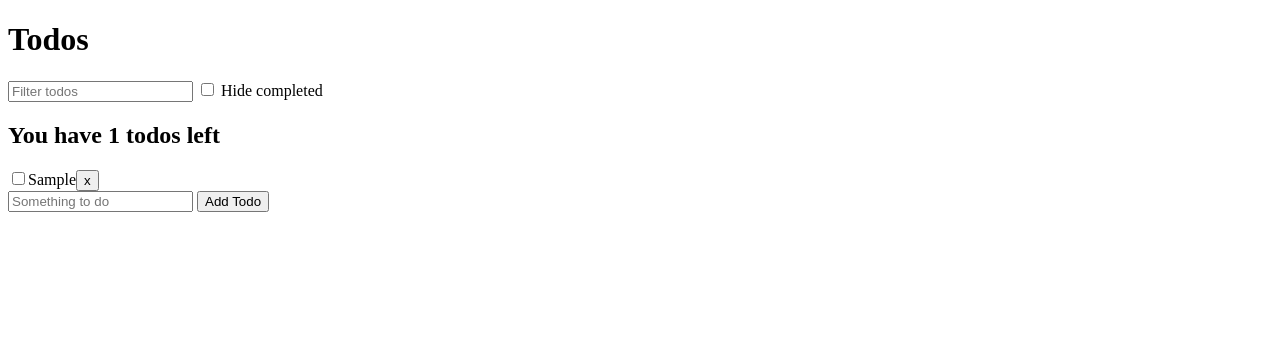
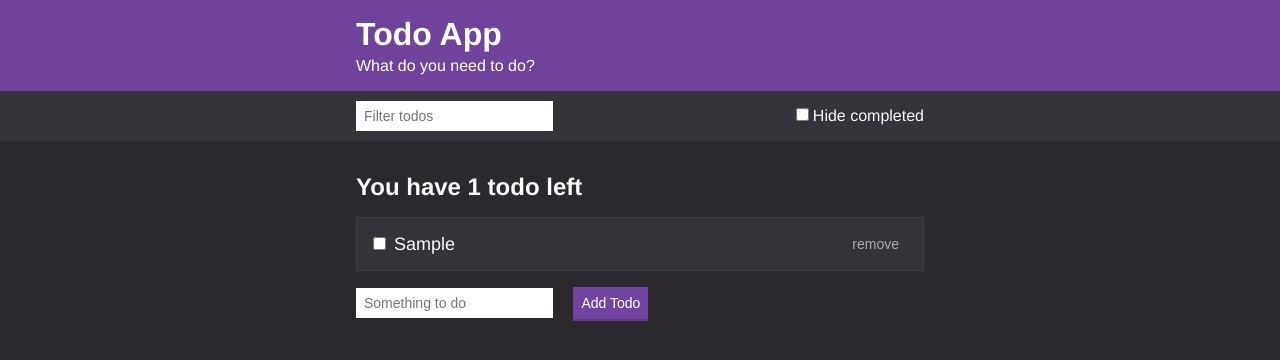
Before and after one commit to tsg1204/ModernJS, a plain HTML site: page todo-app/index.html in a window 1280 px wide. Both pictures are taken after typing "Sample" into the empty fields and a click on the button "Add Todo". Drawn offline with Linux system fonts and the light colour scheme.

Commit message:
finish styling

```diff
--- /dev/null
+++ b/notes-app/styles/styles.css
@@ -0,0 +1,186 @@
+/* Base Styles */
+
+/*
+
+BEM (block, element, modifier)
+
+Block     ->  house
+Element   ->  house__kitchen
+Modifier  ->  house--condo
+
+*/
+
+* {
+    box-sizing: border-box;
+    margin: 0;
+    padding: 0;
+}
+
+html {
+  font-size: 62.5%;
+}
+
+body {
+  color: #333333;
+  font-family: Helvetica, Arial, sans-serif;
+  font-size: 1.6rem;
+}
+
+button {
+  cursor: pointer;
+}
+
+a {
+    color: #396684;
+}
+
+/* Container */
+
+.container {
+  max-width: 60rem;
+  margin: 0 auto;
+  padding: 0 1.6rem;
+}
+
+/* Header */
+
+.header {
+  background: #43799c;
+  color: white;
+  padding: 1.6rem 0;
+}
+
+.header__title {
+  font-size: 3.2rem;
+  margin-bottom: .4rem;
+}
+
+.header__subtitle {
+  font-size: 1.6rem;
+  font-weight: 300;
+}
+
+/* Actions Bar */
+
+.actions {
+    background-color: #F7F7F7;
+    border-bottom: 1px solid #dedfe0;
+    padding: .8rem
+}
+
+.actions__container {
+    align-items: center;
+    display: flex;
+    max-width: 60rem;
+    margin: 0 auto;
+    min-height: 3rem;
+    padding: 0 1.6rem;
+}
+
+.actions__container--spaced {
+    justify-content: space-between
+}
+
+/* Form Inputs */
+
+.input {
+    border: 1px solid #DEDFE0;
+    border-radius: 5px;
+    font-size: 1.4rem;
+    font-weight: 300;
+    height: 3rem;
+    margin-right: .8rem;
+    padding: .4rem .8rem;
+}
+
+.dropdown {
+    border-radius: 0;
+    border: 1px solid #DEDFE0;
+    background: white;
+    font-size: 1.4rem;
+    font-weight: 300;
+    height: 3rem;
+    margin-right: .8rem;
+}
+
+.button {
+    background: #43799c;
+    border: none;
+    border-bottom: 2px solid #396684;
+    color: white;
+    font-size: 1.4rem;
+    font-weight: 300;
+    padding: .8rem;
+    transition: background .3s ease;
+}
+
+.button:hover {
+    background: #396684;
+}
+
+.button--secondary {
+    background: #888888;
+    border-bottom: 2px solid #717171;
+}
+
+.button--secondary:hover {
+    background: #6E6E6E;
+}
+
+/* Note editor */
+
+.title-input {
+    border: 1px solid #DEDFE0;
+    font-size: 2rem;
+    font-weight: 300;
+    display: block;
+    margin: 2.4rem 0;
+    padding: .8rem;
+    width: 100%;
+}
+
+.body-input {
+    border: 1px solid #DEDFE0;
+    font-family: inherit;
+    font-size: 1.6rem;
+    font-weight: 300;
+    display: block;
+    margin: 2.4rem 0;
+    min-height: 15rem;
+    padding: .8rem;
+    width: 100%;
+}
+
+/* Note List Item */
+
+.list-item {
+    text-decoration: none;
+    color: #333333;
+    background: #F7F7F7;
+    border: 1px solid #dedfe0;
+    margin: 1.6rem 0;
+    padding: 1.6rem;
+    display: block;
+    transition: background .3s ease;
+}
+
+.list-item:hover {
+    background: #eeeeee;
+}
+
+.list-item__title {
+    font-size: 1.8rem;
+    margin-bottom: .4rem
+}
+
+.list-item__subtitle {
+    color: #666;
+    font-size: 1.4rem;
+    font-weight: 300;
+    font-style: italic;
+}
+
+.empty-message {
+    text-align: center;
+    margin: 3.2rem 0;
+}
--- a/todo-app/index.html
+++ b/todo-app/index.html
@@ -1,20 +1,36 @@
 <!DOCTYPE html>
 
 <html>
-    <head></head>
+    <head>
+        <title>Todo App</title>
+        <link href="/images/favicon.png?v=1" rel="icon">
+        <link href="/styles/styles.css" rel="stylesheet">
+    </head>
     <body>
-        <h1>Todos</h1>
-        <input id="search-text" type="text" placeholder="Filter todos">
-        <label>
-            <input type="checkbox" id="hide-completed"> Hide completed
-        </label>
-        <div id="todos"></div>
-        <form id="new-todo">
-            <input type="text" placeholder="Something to do" name="text">
-            <button>Add Todo</button>
-        </form>
-        <script src="http://wzrd.in/standalone/uuid%2Fv4@latest"></script>
-        <script src="todo-functions.js"></script>
-        <script src="todo-app.js"></script>
+        <div class="header">
+            <div class="container">
+                <h1 class="header__title">Todo App</h1>
+                <h2 class="header__subtitle">What do you need to do?</h2>
+            </div>
+        </div>
+
+        <div class="actions">
+            <div class="actions__container actions__container--spaced">
+                <input id="search-text" type="text" class="input" placeholder="Filter todos">
+                <label class="checkbox">
+                    <input type="checkbox" id="hide-completed"> Hide completed
+                </label>
+            </div>
+        </div>
+        <div class="container">
+            <div id="todos"></div>
+            <form id="new-todo">
+                <input type="text" class="input" placeholder="Something to do" name="text">
+                <button class="button">Add Todo</button>
+            </form>
+        </div>
+
+        <script src="/scripts/todo-functions.js"></script>
+        <script src="/scripts/todo-app.js"></script>
     </body>
 </html>
--- a/todo-app/todo-app.js
+++ b/todo-app/scripts/todo-app.js
@@ -10,20 +10,26 @@ const filters = {
 renderTodos(todos, filters)
 
 document.querySelector('#search-text').addEventListener('input', (e) => {
-    filters.searchText = e.target.value
+    filters.searchText = e.target.value;
     renderTodos(todos, filters)
 })
 
 document.querySelector('#new-todo').addEventListener('submit', (e) => {
+    const text = e.target.elements.text.value.trim();
     e.preventDefault()
-    todos.push({
-        id: uuidv4(),
-        text: e.target.elements.text.value,
-        completed: false
-    })
-    saveTodos(todos)
-    renderTodos(todos, filters)
-    e.target.elements.text.value = ''
+
+    if (text.length > 0) {
+        todos.push({
+            id: uuidv4(),
+            text: text,
+            completed: false
+        });
+        saveTodos(todos);
+        renderTodos(todos, filters);
+        e.target.elements.text.value = '';
+    }
+
+
 })
 
 document.querySelector('#hide-completed').addEventListener('change', (e) => {
--- a/todo-app/todo-functions.js
+++ b/todo-app/scripts/todo-functions.js
@@ -36,61 +36,79 @@ const toggleTodo = (id) => {
 
 // Render application todos based on filters
 const renderTodos = (todos, filters) => {
+    const todoEl = document.querySelector('#todos');
     const filteredTodos = todos.filter((todo) => {
         const searchTextMatch = todo.text.toLowerCase().includes(filters.searchText.toLowerCase())
         const hideCompletedMatch = !filters.hideCompleted || !todo.completed
 
-        return searchTextMatch && hideCompletedMatch
+        return searchTextMatch && hideCompletedMatch;
     })
 
     const incompleteTodos = filteredTodos.filter((todo) => !todo.completed)
 
-    document.querySelector('#todos').innerHTML = ''
-    document.querySelector('#todos').appendChild(generateSummaryDOM(incompleteTodos))
+    todoEl.innerHTML = '';
+    todoEl.appendChild(generateSummaryDOM(incompleteTodos))
 
-    filteredTodos.forEach((todo) => {
-        document.querySelector('#todos').appendChild(generateTodoDOM(todo))
-    })
+    if (filteredTodos.length > 0) {
+        filteredTodos.forEach((todo) => {
+            todoEl.appendChild(generateTodoDOM(todo));
+        });
+    } else {
+        const emptyMessage = document.createElement('p');
+        emptyMessage.classList.add('empty-message');
+        emptyMessage.textContent = 'No todos to show';
+        todoEl.appendChild(emptyMessage);
+    }
 }
 
 // Get the DOM elements for an individual note
 const generateTodoDOM = (todo) => {
-    const todoEl = document.createElement('div')
+    const todoEl = document.createElement('label');
+    const containerEl = document.createElement('div');
     const checkbox = document.createElement('input')
     const todoText = document.createElement('span')
     const removeButton = document.createElement('button')
 
     // Setup todo checkbox
-    checkbox.setAttribute('type', 'checkbox')
-    checkbox.checked = todo.completed
-    todoEl.appendChild(checkbox)
+    checkbox.setAttribute('type', 'checkbox');
+    checkbox.checked = todo.completed;
+    containerEl.appendChild(checkbox);
     checkbox.addEventListener('change', () => {
-        toggleTodo(todo.id)
-        saveTodos(todos)
-        renderTodos(todos, filters)
+        toggleTodo(todo.id);
+        saveTodos(todos);
+        renderTodos(todos, filters);
     })
 
     // Setup the todo text
-    todoText.textContent = todo.text
-    todoEl.appendChild(todoText)
+    todoText.textContent = todo.text;
+    containerEl.appendChild(todoText);
+
+    //Setup container
+    todoEl.classList.add('list-item');
+    containerEl.classList.add('list-item__container');
+    todoEl.appendChild(containerEl) ;
 
     // Setup the remove button
-    removeButton.textContent = 'x'
+    removeButton.textContent = 'remove';
+    removeButton.classList.add('button', 'button--text')
     todoEl.appendChild(removeButton)
     removeButton.addEventListener('click', () => {
         removeTodo(todo.id)
         saveTodos(todos)
         renderTodos(todos, filters)
-    })
+    });
 
-    return todoEl
+    return todoEl;
 }
 
 // Get the DOM elements for list summary
 const generateSummaryDOM = (incompleteTodos) => {
-    const summary = document.createElement('h2')
-    summary.textContent = `You have ${incompleteTodos.length} todos left`
-    return summary
+    const summary = document.createElement('h2');
+    const plural = incompleteTodos.length === 1 ? '' : 's';
+    summary.classList.add('list-title');
+    summary.textContent = `You have ${incompleteTodos.length} todo${plural} left`;
+
+    return summary;
 }
 
 function uuidv4() {
--- /dev/null
+++ b/todo-app/styles/styles.css
@@ -0,0 +1,225 @@
+/*
+
+// Colors
+$off-black: #20222b;
+$dark-blue: #333745;
+$blue: #3c4251;
+$light-blue: #464b5e;
+$off-white: #a5afd7;
+$purple: #8357c5;
+// Spacing
+$s-size: 1.2rem;
+$m-size: 1.6rem;
+$l-size: 3.2rem;
+$xl-size: 4.8rem;
+$desktop-breakpoint: 45rem;
+
+*/
+
+/* Base Styles */
+
+* {
+    box-sizing: border-box;
+    margin: 0;
+    padding: 0;
+}
+
+html {
+  font-size: 62.5%;
+}
+
+body {
+    background: #2B292E;
+  color: #fafafa;
+  font-family: Helvetica, Arial, sans-serif;
+  font-size: 1.6rem;
+}
+
+button {
+  cursor: pointer;
+}
+
+a {
+    color: #6F439C;
+}
+
+/* Container */
+
+.container {
+  max-width: 60rem;
+  margin: 0 auto;
+  padding: 0 1.6rem;
+}
+
+/* Header */
+
+.header {
+  background: #6F439C;
+  color:white;
+  padding: 1.6rem 0;
+}
+
+.header__title {
+  font-size: 3.2rem;
+  margin-bottom: .4rem;
+}
+
+.header__subtitle {
+  /* color: #777; */
+  font-size: 1.6rem;
+  font-weight: 300;
+}
+
+/* Actions Bar */
+
+.actions {
+    background-color: #353239;
+    /* border-bottom: 1px solid #dedfe0; */
+    /* color: #333333; */
+    padding: 1rem
+}
+
+.actions__container {
+    align-items: center;
+    display: flex;
+    max-width: 60rem;
+    margin: 0 auto;
+    min-height: 3rem;
+    padding: 0 1.6rem;
+}
+
+.actions__container--spaced {
+    justify-content: space-between
+}
+
+/* Form Inputs */
+
+.input {
+    border: none;
+    font-size: 1.4rem;
+    font-weight: 300;
+    height: 3rem;
+    margin-right: 1.6rem;
+    padding: .4rem .8rem;
+}
+
+.checkbox {
+    display: flex;
+    align-items: baseline;
+}
+
+.checkbox > input {
+    margin-right: .4rem;
+}
+
+.button {
+    background: #7044a0;
+    border: none;
+    border-bottom: 2px solid #603a88;
+    color: white;
+    font-size: 1.4rem;
+    font-weight: 300;
+    padding: .8rem;
+    transition: background .3s ease, color .3s ease;
+}
+
+.button:hover {
+    background: #5F3A87;
+}
+
+.button--secondary {
+    background: #888888;
+    border-bottom: 2px solid #717171;
+}
+
+.button--secondary:hover {
+    background: #6E6E6E;
+}
+
+.button--text {
+    background: none;
+    border: none;
+    color: #aaa;
+}
+
+.button--text:hover {
+    background: none;
+    color: white;
+    text-decoration: underline;
+}
+
+/* Note editor */
+
+.title-input {
+    border: 1px solid #DEDFE0;
+    font-size: 2rem;
+    font-weight: 300;
+    display: block;
+    margin: 2.4rem 0;
+    padding: .8rem;
+    width: 100%;
+}
+
+.body-input {
+    border: 1px solid #DEDFE0;
+    font-family: inherit;
+    font-size: 1.6rem;
+    font-weight: 300;
+    display: block;
+    margin: 2.4rem 0;
+    min-height: 15rem;
+    padding: .8rem;
+    width: 100%;
+}
+
+/* Note List Item */
+
+.list-item {
+    text-decoration: none;
+    color: #fafafa;
+    cursor: pointer;
+    background: #353239;
+    border: 1px solid #423e47;
+    margin: 1.6rem 0;
+    padding: 1rem 1.6rem;
+    display: block;
+    transition: background .3s ease;
+    display: flex;
+    justify-content: space-between;
+    align-items: center
+}
+
+.list-item__container {
+    display: flex;
+    font-size: 1.8rem;
+    font-weight: 300;
+    align-items: baseline;
+}
+
+.list-item__container > *:first-child {
+    margin-right: .8rem;
+}
+
+.list-item:hover {
+    background: #3d3941;
+}
+
+.list-item__title {
+    font-size: 1.8rem;
+    margin-bottom: .4rem
+}
+
+.list-item__subtitle {
+    color: #666;
+    font-size: 1.4rem;
+    font-weight: 300;
+    font-style: italic;
+}
+
+.list-title {
+    margin: 3.2rem 0 1.6rem;
+}
+
+.empty-message {
+    margin: 3.2rem 0;
+}
```
Also changed, not shown: hangman/index.html (+2 -0 lines), hangman/scripts/app.js (+7 -1 lines), notes-app/edit.html (+25 -8 lines), notes-app/index.html (+26 -13 lines), notes-app/scripts/notes-functions.js (renamed from notes-app/notes-functions.js, +35 -17 lines), notes-app/images/favicon.png (added), notes-app/scripts/notes-app.js (renamed from notes-app/notes-app.js), notes-app/scripts/notes-edit.js (renamed from notes-app/notes-edit.js), todo-app/images/favicon.png (added), 1 other file.
